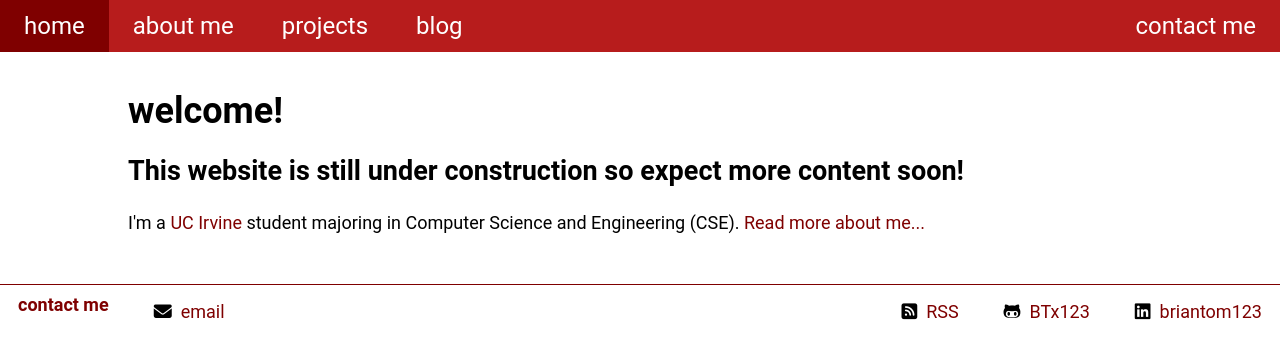
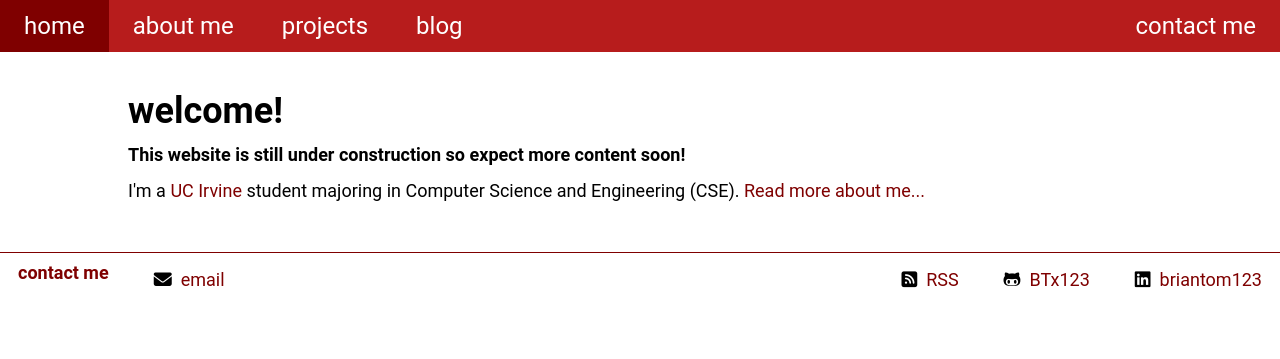
Before and after one commit to BTx123/BTx123.github.io, a Jekyll site: the page built from index.html, in a window 1280 px wide. Shown: the top 359 px of the page. Built offline with Jekyll 4.4.1, drawn with Linux system fonts in a browser that asks for light colours; nearby versions of some CDN libraries.

Commit message:
Update font sizes and styling

```diff
--- a/index.html
+++ b/index.html
@@ -5,7 +5,7 @@ title: home
 
 <div class="home">
     <h1>welcome!</h1>
-    <h2>This website is still under construction so expect more content soon!</h2>
+    <p style="font-weight: bold;">This website is still under construction so expect more content soon!</p>
     <p>
     	I'm a <a href="https://uci.edu/">UC Irvine</a> student majoring in Computer Science and Engineering (CSE). <a href="/about">Read more about me...</a>
     </p>
```
